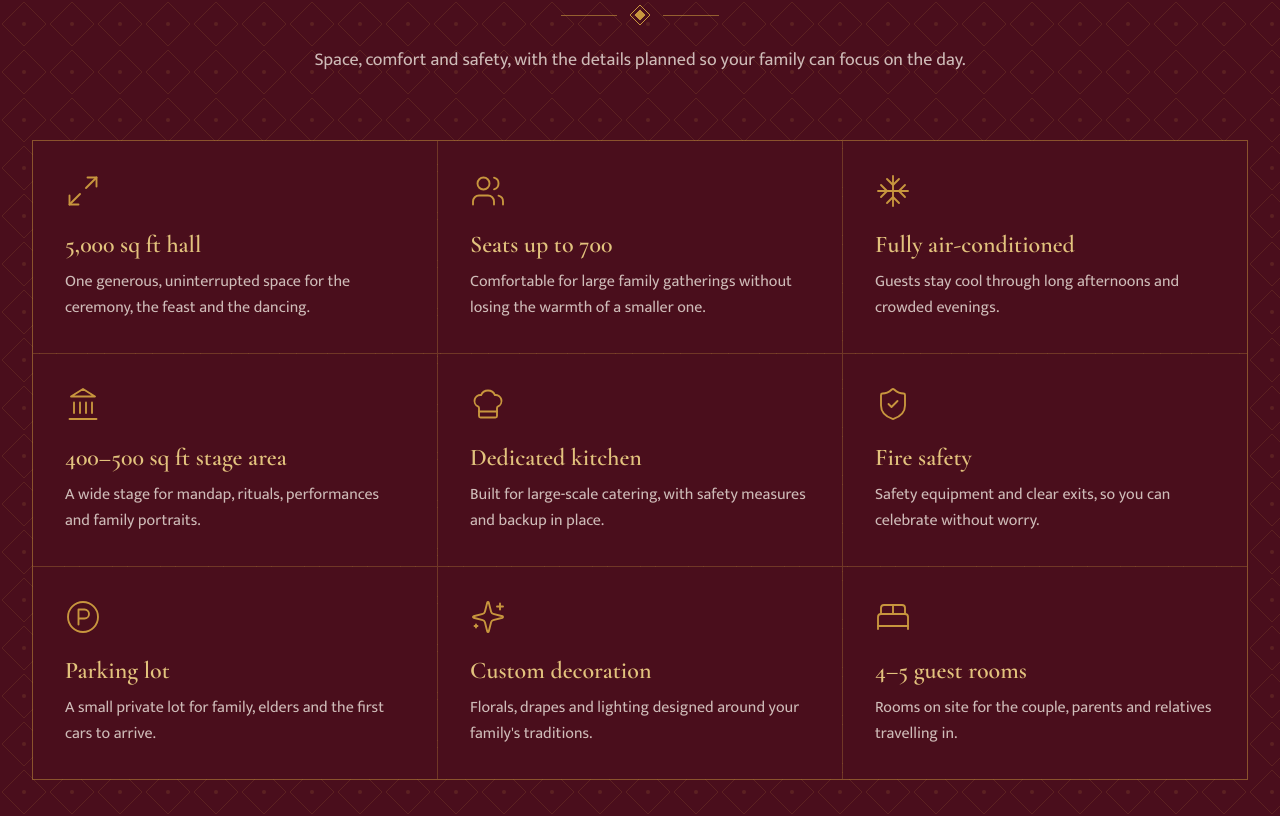
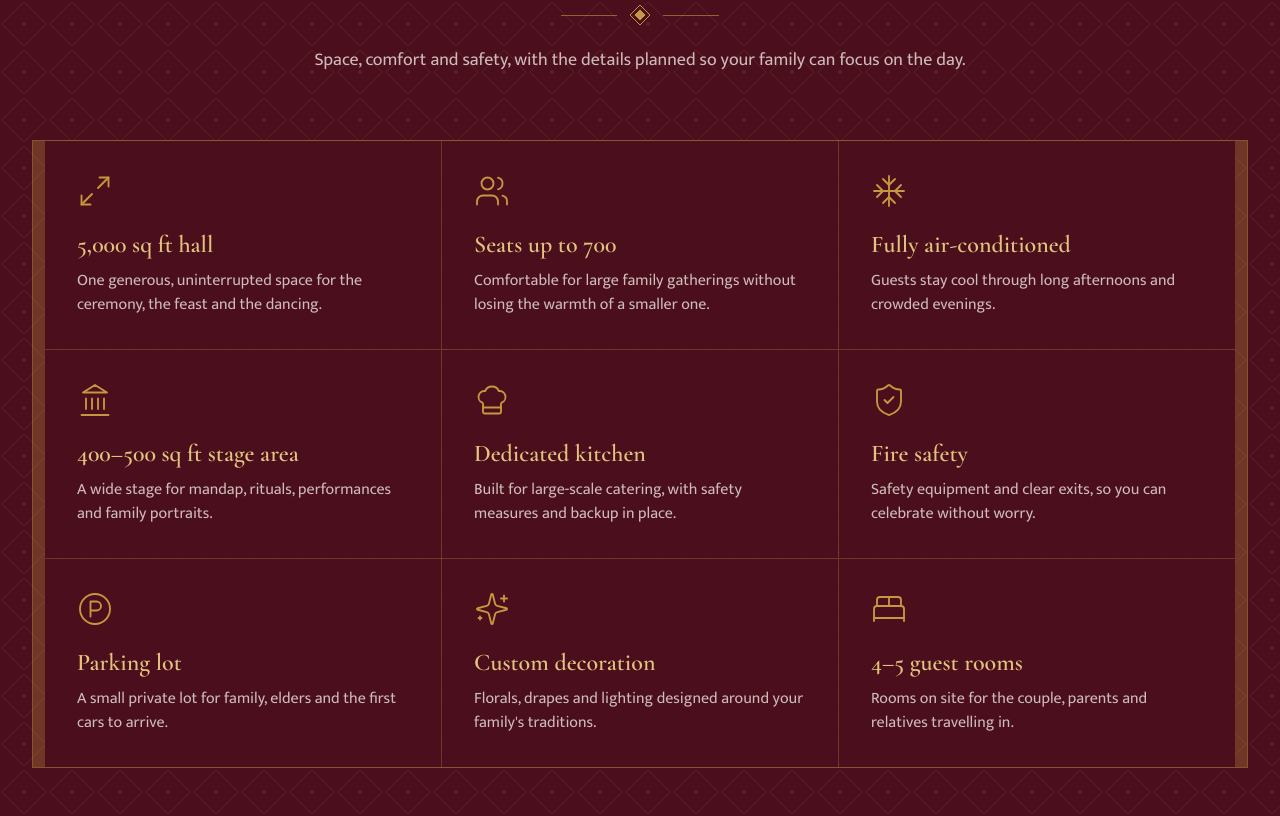
Before and after one commit to somnathbaidyahere-cyber/Palki, a Next.js app: page / in a window 1280 px wide. Shown: the part 1927-2743 px from the top of the page. Built offline with nearby package versions, Linux system fonts and the light colour scheme.

Commit message:
adding padding

```diff
--- a/src/app/globals.css
+++ b/src/app/globals.css
@@ -317,3 +317,104 @@
     transition: none;
   }
 }
+
+/* =========================================
+   FEATURE CARD BASE
+========================================= */
+
+.perspective-1000 {
+  perspective: 1000px;
+}
+
+.feature-card {
+  position: relative;
+  transform-style: preserve-3d;
+  transform:
+    rotateX(var(--rotate-x, 0deg))
+    rotateY(var(--rotate-y, 0deg));
+
+  transition:
+    transform 400ms cubic-bezier(0.2, 0.8, 0.2, 1),
+    background-color 500ms ease;
+}
+
+/* =========================================
+   MOBILE STACKING
+========================================= */
+
+@media (max-width: 639px) {
+  .features-grid {
+    display: flex;
+    flex-direction: column;
+    gap: 0;
+    overflow: visible;
+  }
+
+  .feature-card {
+    position: sticky;
+    top: 80px;
+
+    /* Later cards render above earlier cards */
+    z-index: var(--stack-index);
+
+    /* Keep cards opaque while stacking */
+    background-color: #300b12;
+
+    /* Small separation between stacked cards */
+    margin-bottom: 18px;
+
+    border: 1px solid rgb(198 161 91 / 35%);
+    border-radius: 18px;
+
+    box-shadow:
+      0 -8px 22px rgb(0 0 0 / 22%),
+      inset 0 1px 0 rgb(198 161 91 / 18%);
+
+    /* Don't apply desktop tilt to mobile cards */
+    transform: none;
+  }
+
+  .feature-card:last-child {
+    margin-bottom: 0;
+  }
+
+  .feature-card:hover {
+    background-color: #3a111a;
+  }
+}
+
+/* =========================================
+   TABLET AND DESKTOP GRID
+========================================= */
+
+@media (min-width: 640px) {
+  .features-grid {
+    display: grid;
+    gap: 1px;
+  }
+
+  .feature-card {
+    position: relative;
+    top: auto;
+    z-index: auto;
+
+    margin-bottom: 0;
+    border-radius: 0;
+    box-shadow: none;
+
+    transform:
+      rotateX(var(--rotate-x, 0deg))
+      rotateY(var(--rotate-y, 0deg));
+  }
+}
+
+/* =========================================
+   REDUCED MOTION
+========================================= */
+
+@media (prefers-reduced-motion: reduce) {
+  .feature-card {
+    transition: none;
+    transform: none;
+  }
+}
--- a/src/components/Features.js
+++ b/src/components/Features.js
@@ -1,12 +1,56 @@
+"use client";
+
+import { useRef } from "react";
 import SectionHeading from "./ui/SectionHeading";
 import FeatureIcon from "./ui/FeatureIcon";
 import { FEATURES } from "@/data/site";
 
 export default function Features() {
+  const gridRef = useRef(null);
+
+  // Desktop 3D tilt effect
+  const handleMouseMove = (e) => {
+    if (window.innerWidth < 640) return;
+
+    const cards = gridRef.current?.querySelectorAll(".feature-card");
+
+    cards?.forEach((card) => {
+      const rect = card.getBoundingClientRect();
+
+      const x = e.clientX - rect.left;
+      const y = e.clientY - rect.top;
+
+      const xc = rect.width / 2;
+      const yc = rect.height / 2;
+
+      const dx = (x - xc) / xc;
+      const dy = (y - yc) / yc;
+
+      card.style.setProperty(
+        "--rotate-x",
+        `${(-dy * 4).toFixed(2)}deg`
+      );
+
+      card.style.setProperty(
+        "--rotate-y",
+        `${(dx * 4).toFixed(2)}deg`
+      );
+    });
+  };
+
+  const handleMouseLeave = () => {
+    const cards = gridRef.current?.querySelectorAll(".feature-card");
+
+    cards?.forEach((card) => {
+      card.style.setProperty("--rotate-x", "0deg");
+      card.style.setProperty("--rotate-y", "0deg");
+    });
+  };
+
   return (
     <section
       id="features"
-  className="jaali bg-maroon py-16 text-ivory sm:py-24 md:py-28 lg:py-32"
+      className="jaali relative bg-maroon py-16 text-ivory sm:py-24 md:py-28 lg:py-32"
     >
       <div className="mx-auto max-w-7xl px-5 sm:px-8">
         <SectionHeading
@@ -15,20 +59,41 @@ export default function Features() {
           text="Space, comfort and safety, with the details planned so your family can focus on the day."
         />
 
-    <ul className="mt-16 grid gap-px overflow-hidden border border-gold/30 bg-gold/30 sm:grid-cols-2 lg:grid-cols-3">
+        <ul
+          ref={gridRef}
+          onMouseMove={handleMouseMove}
+          onMouseLeave={handleMouseLeave}
+          className="
+           px-3
+            features-grid
+            mt-16
+            flex flex-col
+            gap-0
+            sm:grid sm:grid-cols-2 sm:gap-px
+            sm:overflow-hidden sm:border sm:border-gold/30 sm:bg-gold/30
+            lg:grid-cols-3
+          "
+        >
           {FEATURES.map((f, index) => (
             <li
               key={f.title}
-          style={{ "--card-index": index }}
+              style={{
+                "--card-index": index,
+                "--stack-index": index + 1,
+              }}
               className="
                 feature-card
-            group relative isolate overflow-hidden
+                group relative isolate
+                overflow-hidden
+                rounded-2xl border border-gold/35
                 bg-maroon p-8
+                shadow-2xl
                 transition-colors duration-500
                 hover:bg-maroon-soft
+                sm:rounded-none sm:border-0 sm:shadow-none
               "
             >
-          {/* Animated gold sweep */}
+              {/* Existing gold shimmer */}
               <span
                 aria-hidden="true"
                 className="feature-card__sweep pointer-events-none absolute inset-0 -z-10"
@@ -40,7 +105,9 @@ export default function Features() {
                   name={f.icon}
                   className="
                     feature-card__icon
-                h-9 w-9 text-gold
+                    h-5 w-5
+                    md:h-7 md:w-7
+                    lg:h-9 lg:w-9 text-gold
                     transition-all duration-500
                     group-hover:scale-110
                     group-hover:text-gold-light
@@ -51,8 +118,10 @@ export default function Features() {
               {/* Feature title */}
               <h3
                 className="
-              relative z-10 mt-5
-              text-2xl font-semibold
+                  relative z-10 mt-2 md:mt-3 lg:mt-5
+                  text-lg
+                  md:text-xl
+                  lg:text-2xl font-semibold
                   text-gold-light
                   transition-colors duration-300
                 "
@@ -60,8 +129,8 @@ export default function Features() {
                 {f.title}
               </h3>
 
-          {/* Description */}
-          <p className="relative z-10 mt-2 leading-relaxed text-ivory/75">
+              {/* Feature description */}
+              <p className="relative z-10 mt-2 text-sm md:text-base leading-relaxed text-ivory/75">
                 {f.text}
               </p>
             </li>
```
Lines whose indentation alone changed are shown as unchanged.
